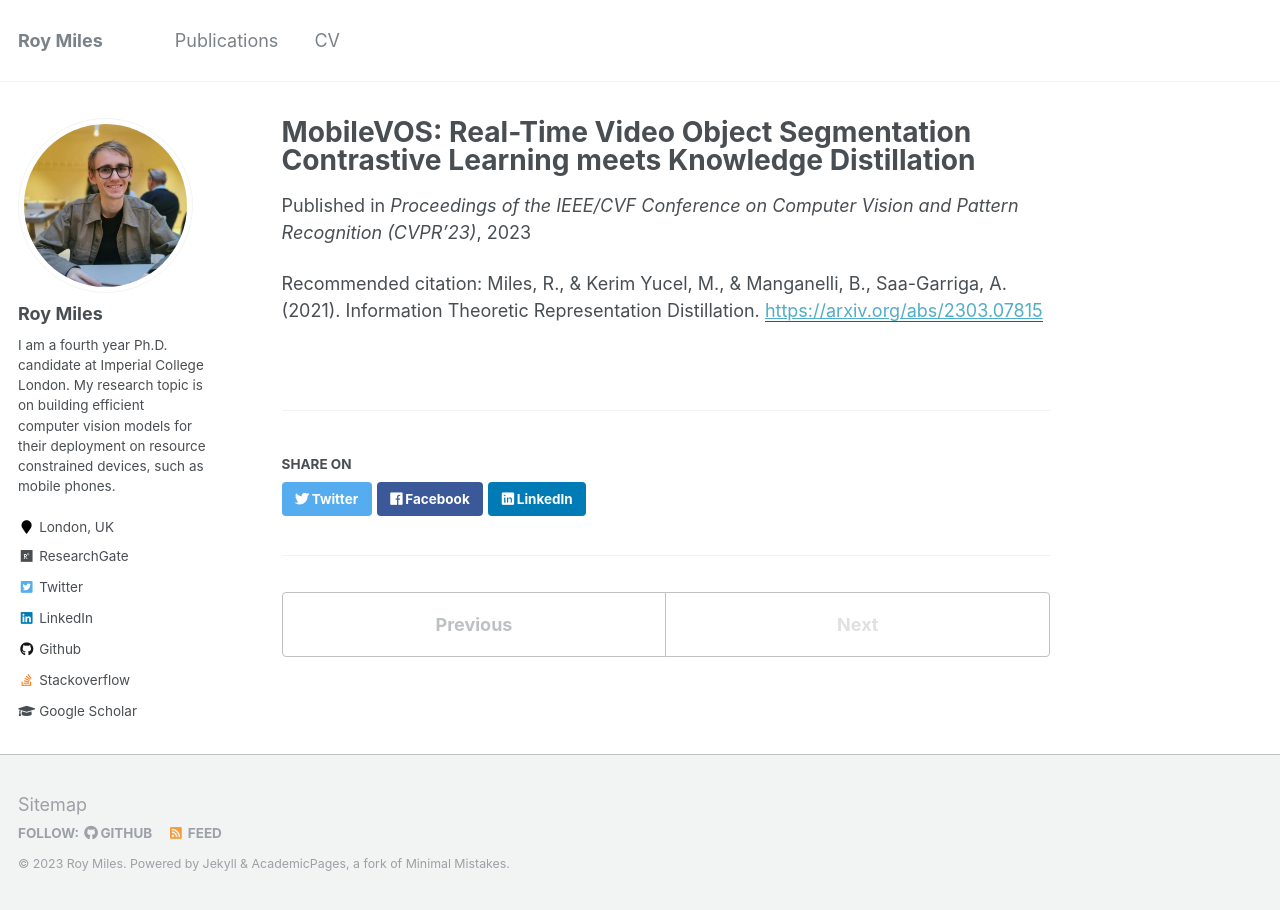
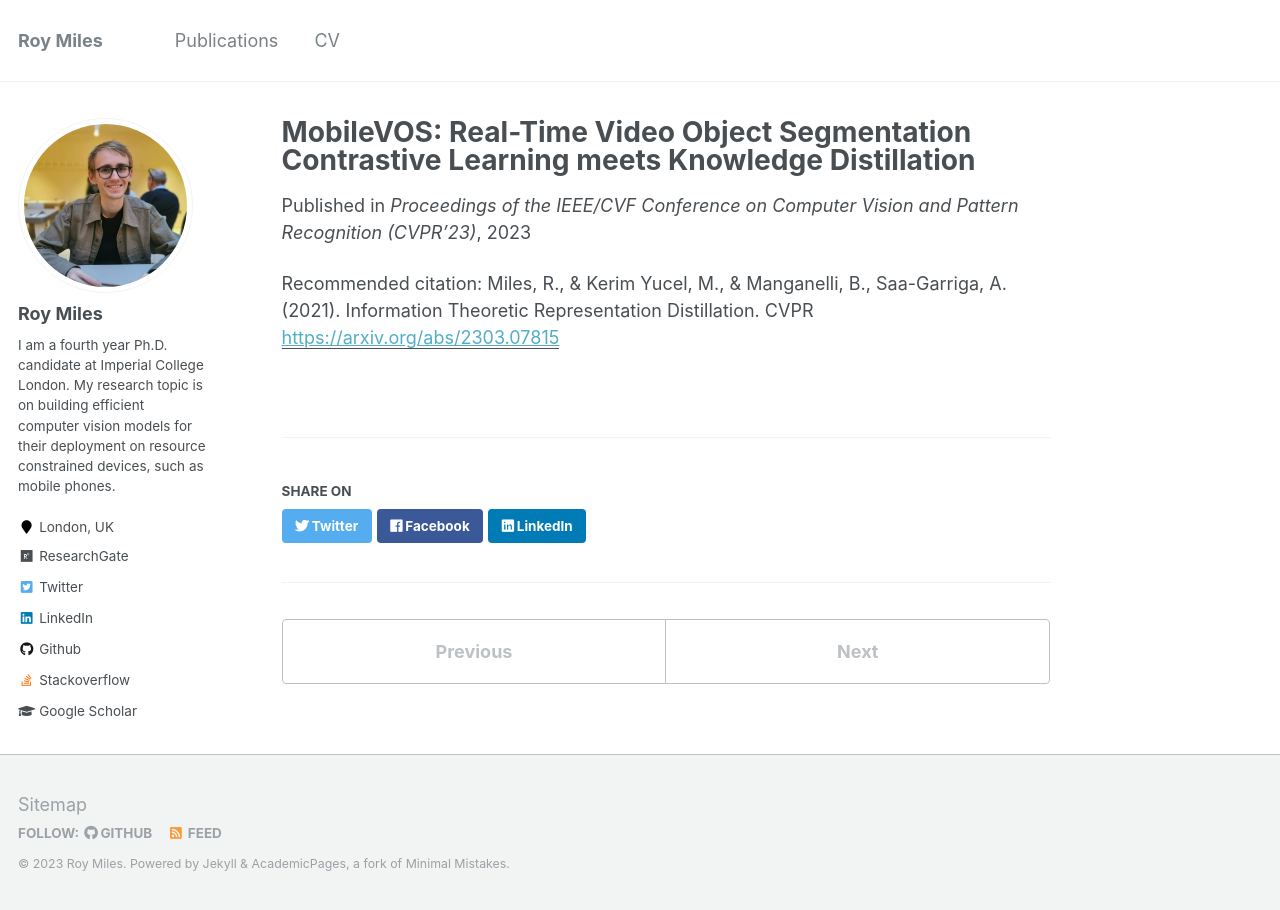
Before and after one commit to roymiles/roymiles.github.io, a Jekyll site: the page built from _publications/2023-03-14-mobilevos.md, in a window 1280 px wide. Built offline with Jekyll 4.4.1, drawn with Linux system fonts in a browser that asks for light colours.

Commit message:
update cv, improve video on mobile devices

```diff
--- a/_includes/archive-single.html
+++ b/_includes/archive-single.html
@@ -62,7 +62,7 @@
     {% endif %}
 
     {% if post.video %}
-      <video style="display: block;margin:0 auto" width="640" controls>
+      <video style="display: block;margin:0 auto" width="80%" controls>
         <source src="{{ base_path }}{{ post.video }}" type="video/mp4">
       </video>
     {% endif %}
--- a/_publications/2023-03-14-mobilevos.md
+++ b/_publications/2023-03-14-mobilevos.md
@@ -7,7 +7,7 @@
 date: 2023-03-14
 venue: 'Proceedings of the IEEE/CVF Conference on Computer Vision and Pattern Recognition (CVPR’23)'
 paperurl: 'https://arxiv.org/abs/2303.07815'
-citation: 'Miles, R., & Kerim Yucel, M., & Manganelli, B., Saa-Garriga, A. (2021). Information Theoretic Representation Distillation.'
+citation: 'Miles, R., & Kerim Yucel, M., & Manganelli, B., Saa-Garriga, A. (2021). Information Theoretic Representation Distillation. CVPR'
 figure: '/images/mobilevos.svg'
 video: '/images/FindingNemo.mp4'
 ---
```
Also changed, not shown: _publications/2020-08-16-cascaded-channel-pruning-using-hierarchical-self-distillation.md (+1 -8 lines), _publications/2022-03-09-information-theoretic-representation-distillation.md (+1 -1 lines), _publications/2023-03-26-training-dynamics-distillation.md (added, +10 -0 lines).
